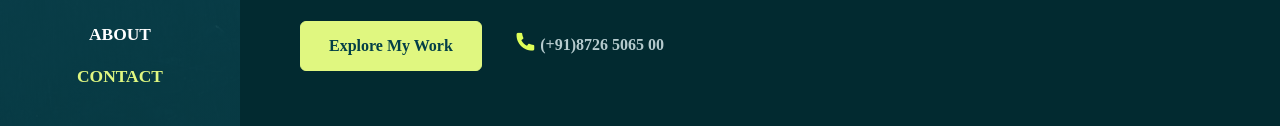
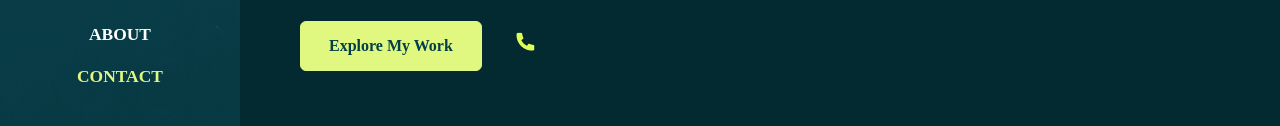
Before and after one commit to DivyanshTiwari20/Divyansh-Tiwari, a plain HTML site: page index.html in a window 1280 px wide. Shown: the part 533-659 px from the top of the page. Drawn offline with nearby package versions, Linux system fonts and the light colour scheme; a web font is replaced by a local one.

Commit message:
Update index.html

```diff
--- a/index.html
+++ b/index.html
@@ -72,8 +72,7 @@
                             and make your bussiness/brand to the next level by some amazing designs.</P>
                         <div data-aos="fade-up" data-aos-delay="600">
                             <a href="#Work" class="btn btn-brand me-4 ">Explore My Work</a>
-                            <a href="#" class="link-custom"><i class="ri-phone-fill mx-1"></i>(+91)8726
-                                5065 00</a>
+                            <a href="#" class="link-custom"><i class="ri-phone-fill mx-1"></i></a>
                         </div>
                     </div>
                 </div>
```
